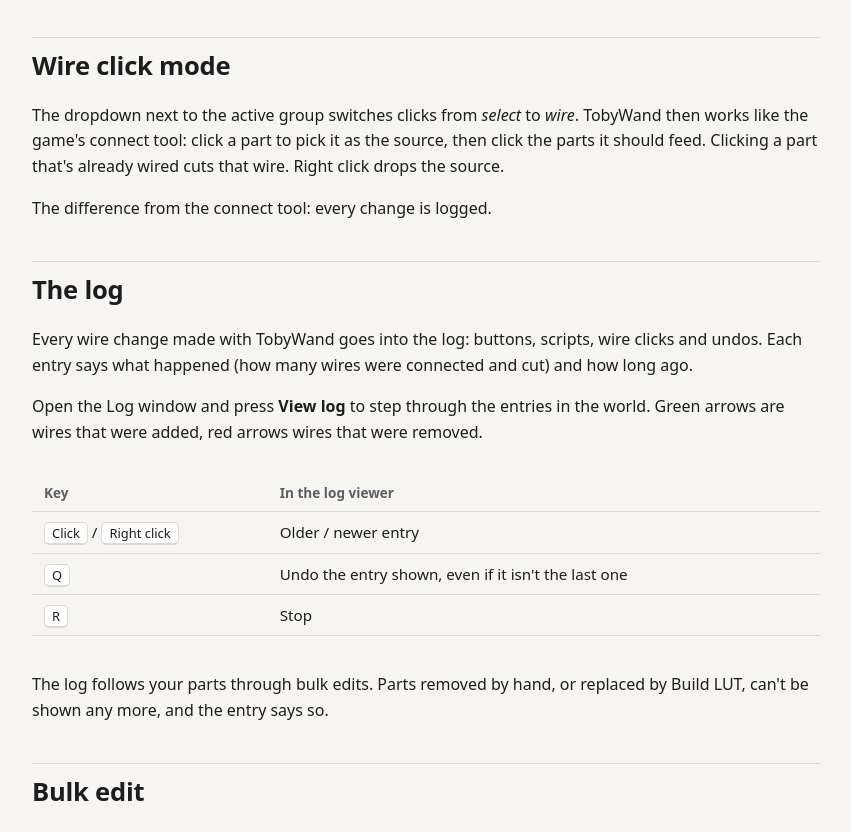
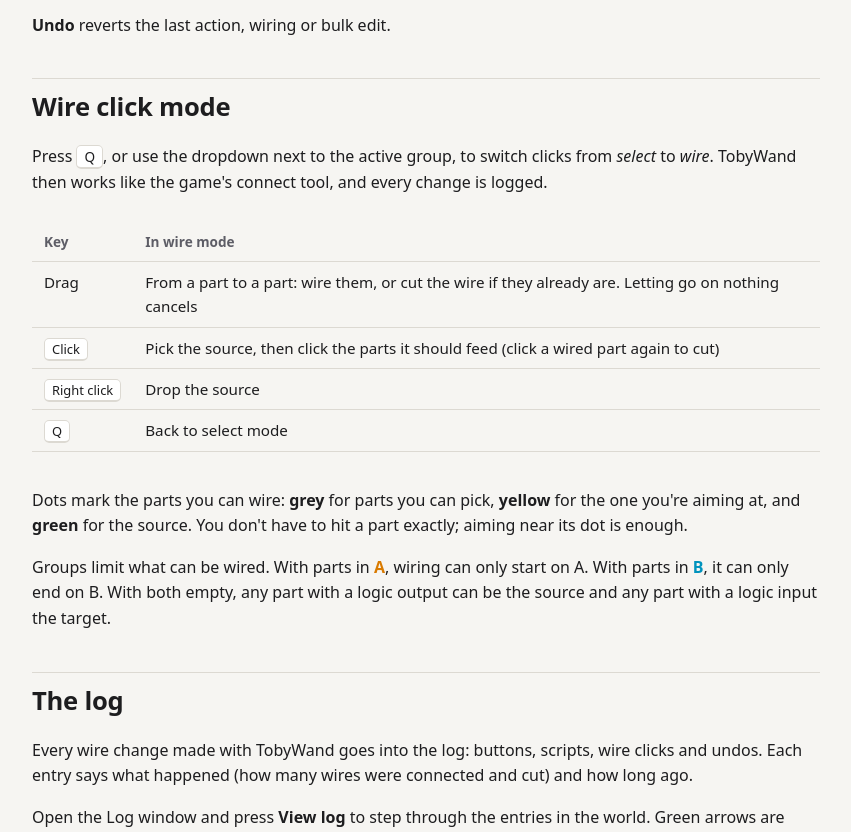
Before and after one commit to TobyJavascript/scrap-mechanic-logic-tool, a plain HTML site: page docs/docs.html in a window 1280 px wide. Shown: the part 1588-2420 px from the top of the page, without its empty margins (344-1195 px from the left). Drawn offline with Linux system fonts and the light colour scheme.

Commit message:
docs(site): describe drag wiring and the new Q key
- Controls: Q switches select / wire mode, and changes the box mode while dragging
- Wire click mode: dragging, clicking, the dot colours and how groups A and B limit wiring

```diff
--- a/docs/docs.html
+++ b/docs/docs.html
@@ -55,11 +55,12 @@
 		<p>Hold TobyWand and press <kbd>R</kbd> to open or close the panel.</p>
 		<div class="table-wrap"><table>
 			<tr><th>Key</th><th>What it does</th></tr>
-			<tr><td><kbd>Click</kbd> / drag</td><td>Add to the active group / box select</td></tr>
+			<tr><td><kbd>Click</kbd> / drag</td><td>Add to the active group / box select (in <a href="#wire-mode">wire mode</a>: wire parts)</td></tr>
 			<tr><td><kbd>Right click</kbd></td><td>Next group</td></tr>
 			<tr><td><kbd>F</kbd> + <kbd>Click</kbd></td><td>Pick every matching part (by type, colour, gate mode or timer setting)</td></tr>
 			<tr><td><kbd>F</kbd> + <kbd>Right click</kbd></td><td>Delays from that part; again: delays to it; again: off</td></tr>
-			<tr><td><kbd>Q</kbd></td><td>Box select mode: 3D, or one XY, XZ or YZ layer</td></tr>
+			<tr><td><kbd>Q</kbd></td><td>Switch between select and <a href="#wire-mode">wire mode</a></td></tr>
+			<tr><td><kbd>Q</kbd> while box dragging</td><td>Box select mode: 3D, or one XY, XZ or YZ layer. The next drags keep it</td></tr>
 			<tr><td><kbd>R</kbd></td><td>Open / close the panel; stops the log viewer and the step debugger</td></tr>
 		</table></div>
 		<p>The log viewer and the step debugger keep their controls on the mouse, so you can walk around while using them. See <a href="#log">the log</a> and <a href="#debug">the debug window</a>.</p>
@@ -87,8 +88,16 @@
 		<p><strong>Undo</strong> reverts the last action, wiring or bulk edit.</p>
 
 		<h2 id="wire-mode">Wire click mode</h2>
-		<p>The dropdown next to the active group switches clicks from <em>select</em> to <em>wire</em>. TobyWand then works like the game's connect tool: click a part to pick it as the source, then click the parts it should feed. Clicking a part that's already wired cuts that wire. Right click drops the source.</p>
-		<p>The difference from the connect tool: every change is logged.</p>
+		<p>Press <kbd>Q</kbd>, or use the dropdown next to the active group, to switch clicks from <em>select</em> to <em>wire</em>. TobyWand then works like the game's connect tool, and every change is logged.</p>
+		<div class="table-wrap"><table>
+			<tr><th>Key</th><th>In wire mode</th></tr>
+			<tr><td>Drag</td><td>From a part to a part: wire them, or cut the wire if they already are. Letting go on nothing cancels</td></tr>
+			<tr><td><kbd>Click</kbd></td><td>Pick the source, then click the parts it should feed (click a wired part again to cut)</td></tr>
+			<tr><td><kbd>Right click</kbd></td><td>Drop the source</td></tr>
+			<tr><td><kbd>Q</kbd></td><td>Back to select mode</td></tr>
+		</table></div>
+		<p>Dots mark the parts you can wire: <strong>grey</strong> for parts you can pick, <strong>yellow</strong> for the one you're aiming at, and <strong>green</strong> for the source. You don't have to hit a part exactly; aiming near its dot is enough.</p>
+		<p>Groups limit what can be wired. With parts in <span class="ga">A</span>, wiring can only start on A. With parts in <span class="gb">B</span>, it can only end on B. With both empty, any part with a logic output can be the source and any part with a logic input the target.</p>
 
 		<h2 id="log">The log</h2>
 		<p>Every wire change made with TobyWand goes into the log: buttons, scripts, wire clicks and undos. Each entry says what happened (how many wires were connected and cut) and how long ago.</p>
```
Also changed, not shown: docs/index.html (+1 -1 lines).
